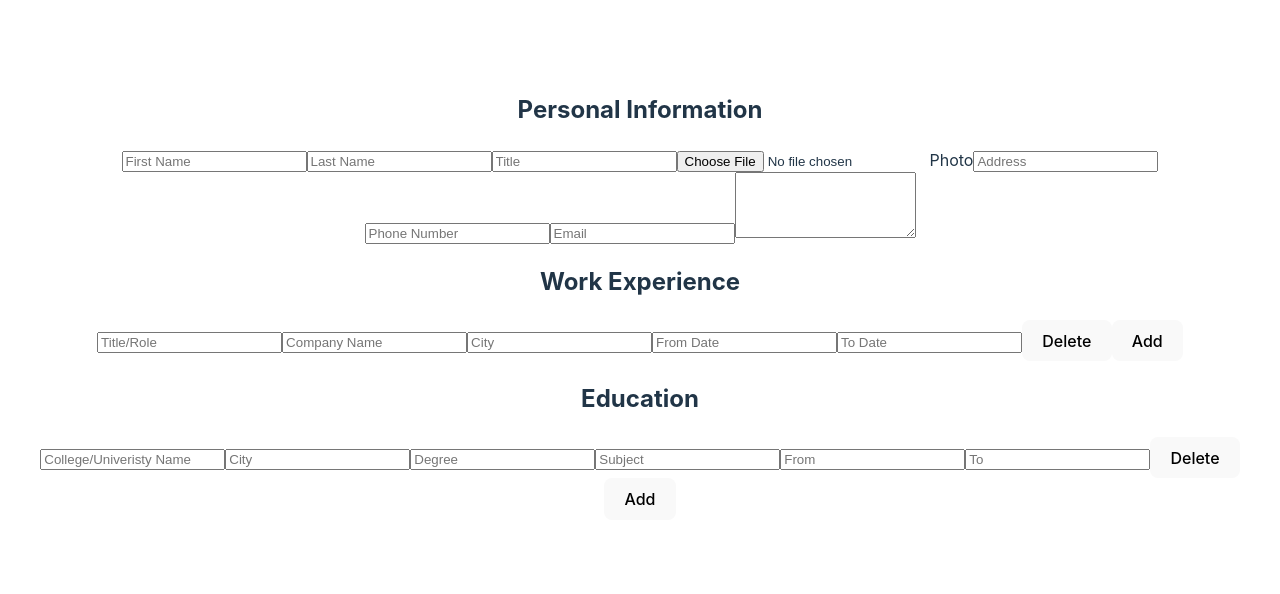
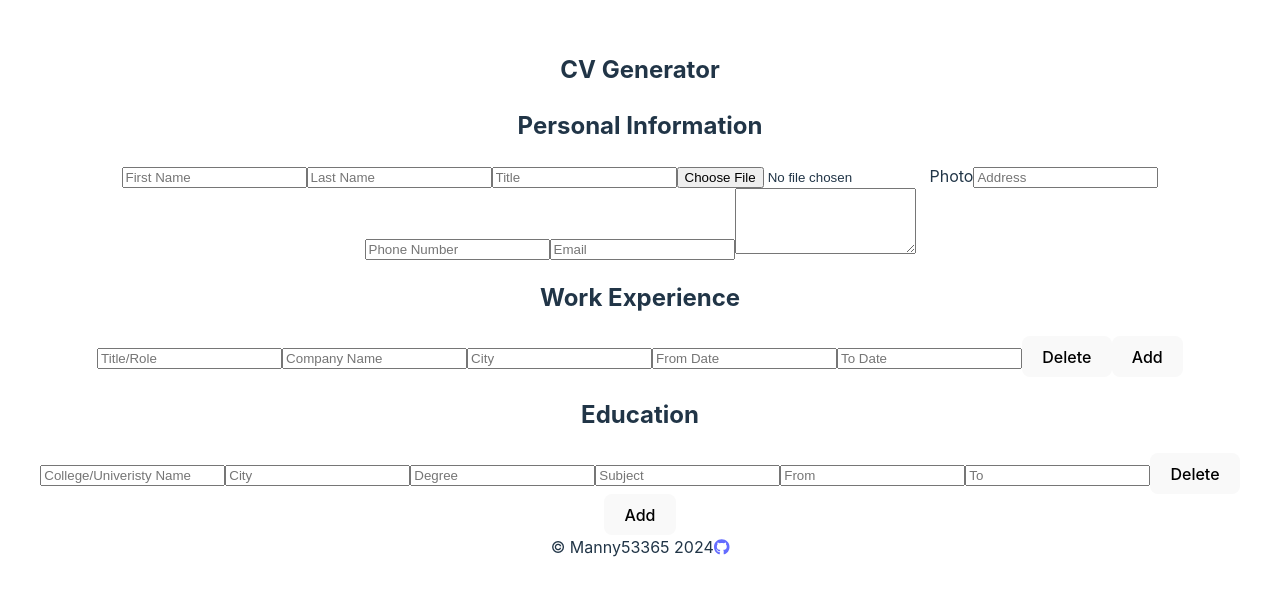
Before and after one commit to manny53365/cv-application, a React app: page / in a window 1280 px wide. Shown: the part 104-698 px from the top of the page. Built offline with nearby package versions, Linux system fonts and the light colour scheme; the HTML template or start-up script is replaced by a standard one.

Commit message:
added footer content

```diff
--- a/package.json
+++ b/package.json
@@ -10,6 +10,9 @@
     "preview": "vite preview"
   },
   "dependencies": {
+    "@fortawesome/fontawesome-svg-core": "^6.5.1",
+    "@fortawesome/free-brands-svg-icons": "^6.5.1",
+    "@fortawesome/react-fontawesome": "^0.2.0",
     "react": "^18.2.0",
     "react-dom": "^18.2.0"
   },
--- a/src/App.jsx
+++ b/src/App.jsx
@@ -1,16 +1,21 @@
 // import { useState } from 'react'
 import PersonalInfo from './components/PersonalInfo';
-import './App.css'
 import WorkExperience from './components/WorkExperience';
 import Education from './components/Education';
+import TitleBar from './components/TitleBar';
+import Footer from './components/Footer';
+
+import './App.css'
 
 function App() {
 
   return (
     <>
+      <TitleBar />
       <PersonalInfo />
       <WorkExperience />
       <Education />
+      <Footer />
     </>
   )
 }
--- /dev/null
+++ b/src/components/Footer.jsx
@@ -0,0 +1,11 @@
+import { FontAwesomeIcon } from '@fortawesome/react-fontawesome';
+import { faGithub } from '@fortawesome/free-brands-svg-icons';
+
+export default function Footer() {
+  return (
+    <div>
+        &copy; Manny53365 {new Date().getFullYear()}
+        <a href="https://github.com/manny53365"><FontAwesomeIcon icon={faGithub} target='_blank' rel='noopener noreferrer' /></a>
+    </div>
+  )
+}
```
Also changed, not shown: 1 other file (tests, documents, lock files or other folders).
